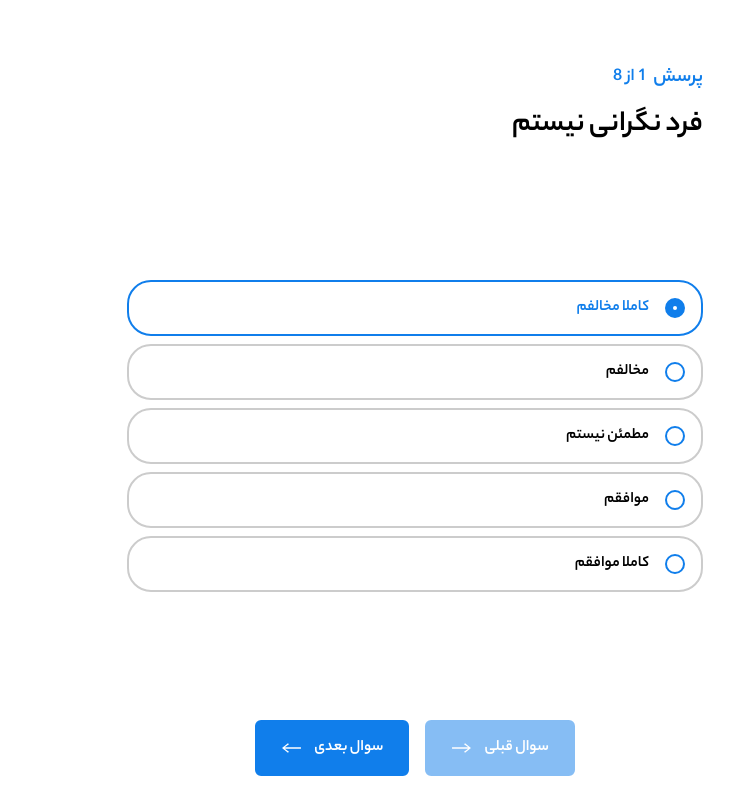
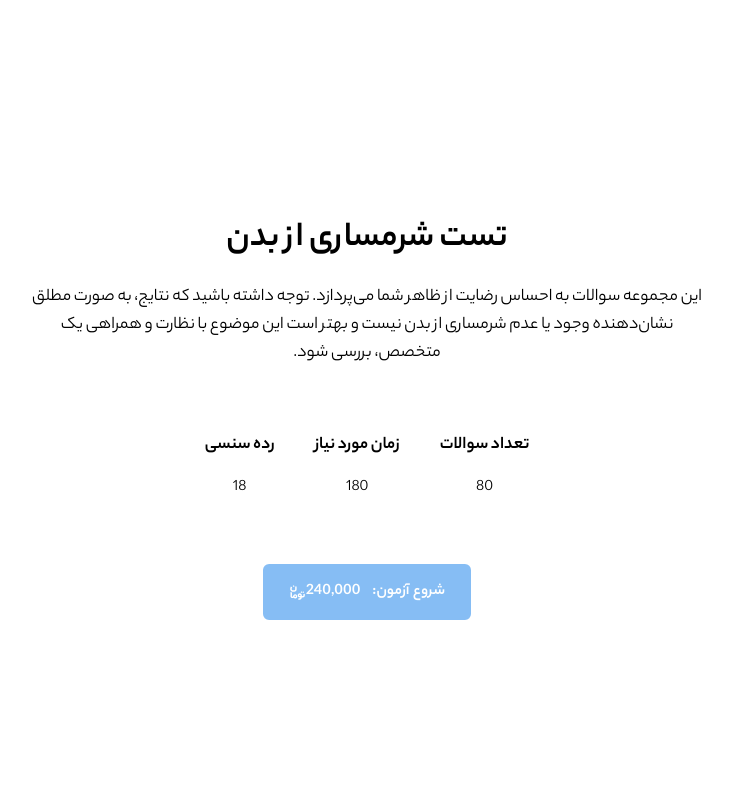
Before and after one commit to kouroshneyestani/nextjs-ravanafzar, a Next.js app: page /quizzes/1 in a window 1280 px wide. Shown: the whole page, without its empty margins (477-1211 px from the left). Built offline with nearby package versions, Linux system fonts and the light colour scheme; what tailwindcss-rtl would draw is missing.

Commit message:
feat: add test landing component before starting test stepper

```diff
--- a/src/app/(pages)/quizzes/[id]/page.jsx
+++ b/src/app/(pages)/quizzes/[id]/page.jsx
@@ -1,13 +1,90 @@
 "use client";
 
-import { SpaceBar, Stepper } from "../../../../components";
+import { useState } from "react";
+import { SpaceBar, Stepper, Button, TomanIcon } from "../../../../components";
 
 export default function Page() {
+    const [landing, setLanding] = useState(true);
+
+    const startTest = () => setLanding(false);
+    const onAddToCart = () => {
+        alert("دروازه پرداخت");
+        setLanding(false);
+    };
+
     return (
         <>
-            <div>
-                <Stepper className="max-w-xl h-screen flex flex-col gap-10 justify-between mx-auto select-none pb-6 pt-16" />
+            <div className="w-full h-screen flex flex-col items-center justify-center">
+                {landing ? (
+                    <TestIntro
+                        title="تست شرمساری از بدن"
+                        subtitle="این مجموعه سوالات به احساس رضایت از ظاهر شما می‌پردازد. توجه داشته باشید که نتایج، به صورت مطلق نشان‌دهنده وجود یا عدم شرمساری از بدن نیست و بهتر است این موضوع با نظارت و همراهی یک متخصص، بررسی شود."
+                        ages={18}
+                        time={180}
+                        questions={80}
+                        price={240000}
+                        onStartTest={startTest}
+                        onAddToCart={onAddToCart}
+                    />
+                ) : (
+                    <Stepper className="max-w-xl w-lvw h-screen flex flex-col gap-10 justify-between mx-auto select-none pb-6 pt-16" />
+                )}
             </div>
         </>
     );
 }
+
+function TestIntro({
+    title,
+    subtitle,
+    questions,
+    time,
+    ages,
+    price,
+    onStartTest,
+    onAddToCart,
+}) {
+    return (
+        <div className="max-w-2xl flex flex-col gap-10 justify-between mx-auto select-none pb-6 pt-16">
+            <div className="text-center flex flex-col gap-6">
+                {title && <h1 className="font-bold text-4xl">{title}</h1>}
+                {subtitle && <p className="text-lg">{subtitle}</p>}
+                <ul className="gap-10 flex items-center justify-center my-10">
+                    {questions && (
+                        <li className="flex flex-col gap-4">
+                            <span class="font-bold text-lg">تعداد سوالات</span>
+                            <span>{questions}</span>
+                        </li>
+                    )}
+                    {time && (
+                        <li className="flex flex-col gap-4">
+                            <span class="font-bold text-lg">
+                                زمان مورد نیاز
+                            </span>
+                            <span>{time}</span>
+                        </li>
+                    )}
+                    {ages && (
+                        <li className="flex flex-col gap-4">
+                            <span class="font-bold text-lg">رده سنسی</span>
+                            <span>{ages}</span>
+                        </li>
+                    )}
+                </ul>
+                <div className="flex items-center justify-center">
+                    {price ? (
+                        <Button onClick={onAddToCart}>
+                            <span>شروع آزمون:</span>
+                            <div className="flex items-center justify-end">
+                                {price.toLocaleString()}
+                                <TomanIcon />
+                            </div>
+                        </Button>
+                    ) : (
+                        <Button onClick={onStartTest}>شروع آزمون</Button>
+                    )}
+                </div>
+            </div>
+        </div>
+    );
+}
```
